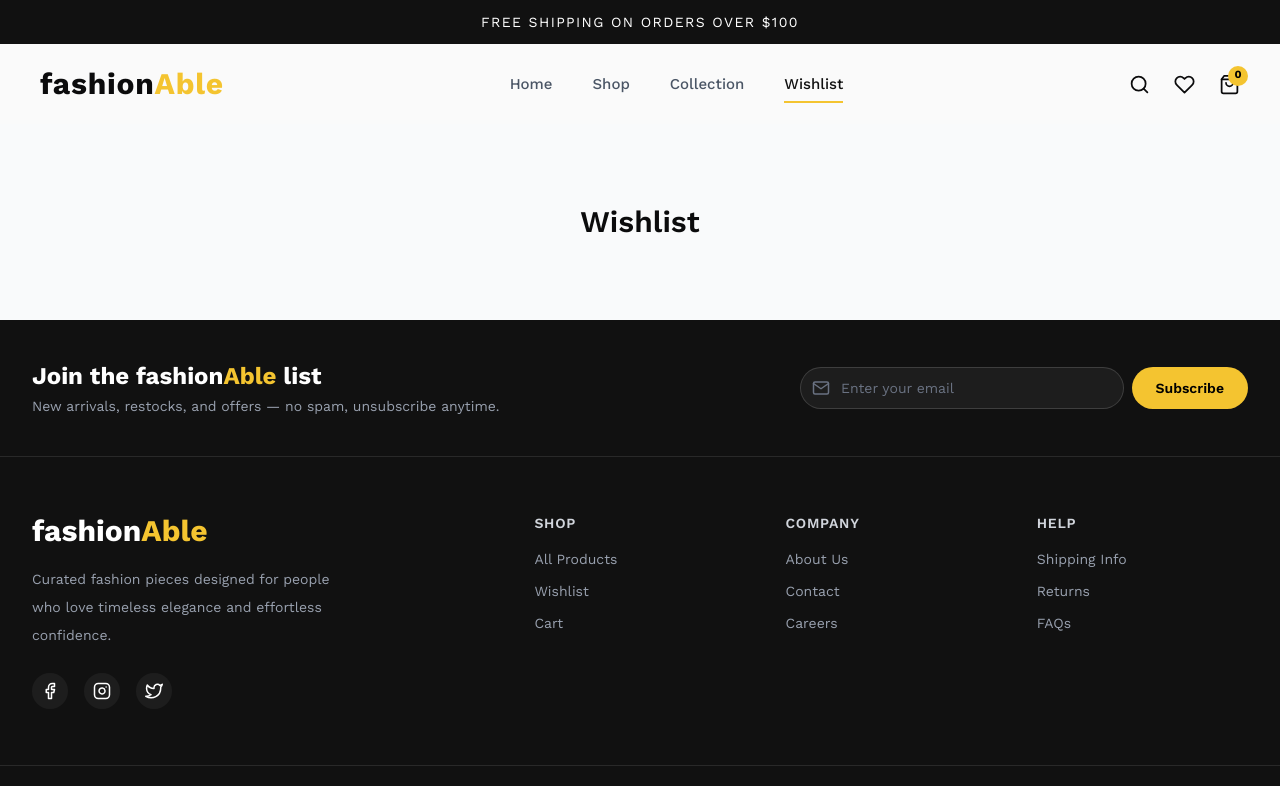
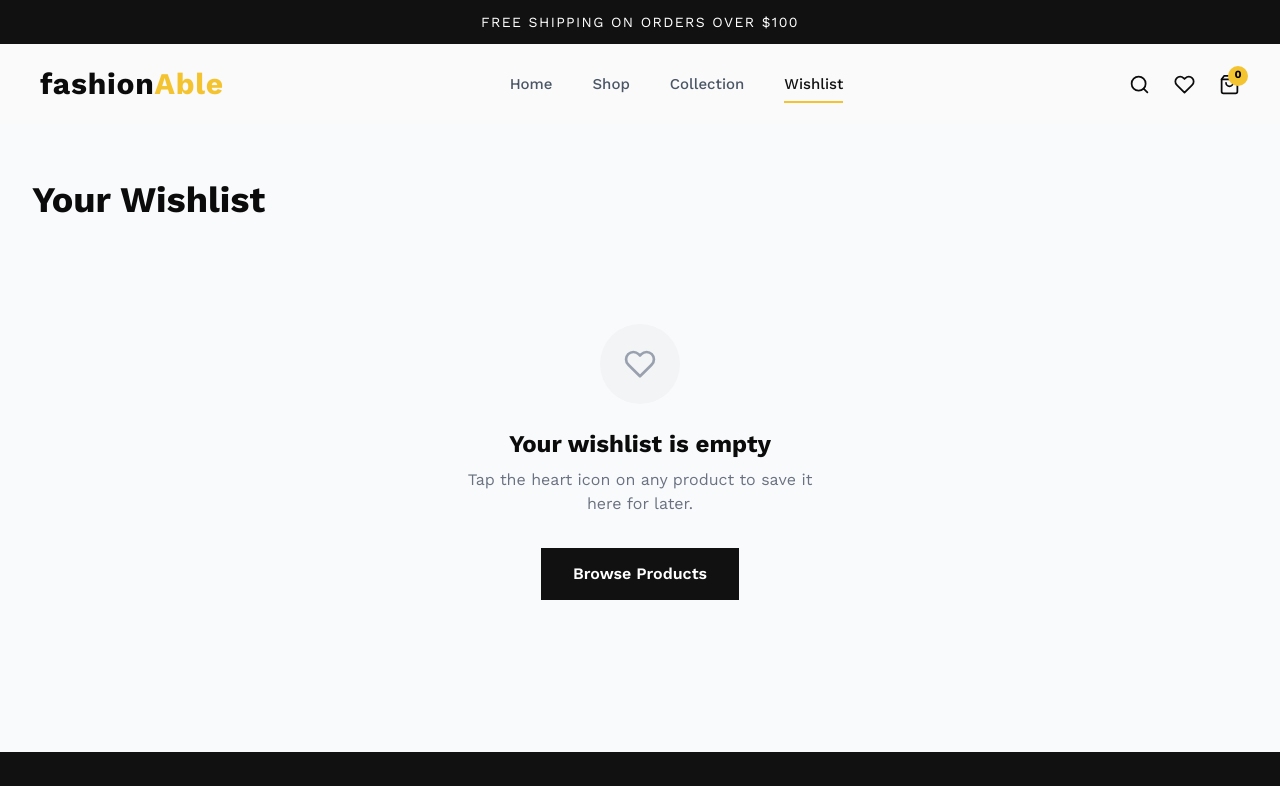
Before and after one commit to lamifaharia/fashionAble, a React (Vite) app: page /wishlist in a window 1280 px wide. Shown: the top 786 px of the page. Built offline with nearby package versions, Linux system fonts and the light colour scheme.

Commit message:
complete wishlidt and notfound page

```diff
--- a/src/pages/NotFound.jsx
+++ b/src/pages/NotFound.jsx
@@ -1,22 +1,29 @@
 import { Link } from "react-router-dom";
+import { FiArrowLeft } from "react-icons/fi";
 
-const NotFound = () => {
+export default function NotFound() {
   return (
-    <section className="min-h-screen flex flex-col items-center justify-center gap-4">
-      <h1 className="text-7xl font-bold">404</h1>
-
-      <p className="text-gray-600">
-        Page not found.
+    <div className="w-full max-w-7xl mx-auto px-4 sm:px-6 lg:px-8 py-24 flex flex-col items-center text-center">
+      <p className="text-8xl md:text-9xl font-black text-[#111111] leading-none">
+        404
       </p>
-
+      <p className="text-[#F4C430] font-semibold uppercase tracking-[0.2em] text-sm mt-2">
+        Page not found
+      </p>
+      <h1 className="text-2xl md:text-3xl font-bold mt-6">
+        This page took a wrong turn
+      </h1>
+      <p className="text-gray-500 mt-3 max-w-md">
+        The page you're looking for doesn't exist or may have been moved.
+        Let's get you back on track.
+      </p>
       <Link
         to="/"
-        className="bg-black text-white px-6 py-3 rounded-lg"
+        className="flex items-center gap-2 bg-[#111111] text-white font-semibold px-8 py-3.5 mt-8 hover:bg-black/80 transition-colors"
       >
-        Go Home
+        <FiArrowLeft size={16} />
+        Back to Home
       </Link>
-    </section>
+    </div>
   );
-};
-
-export default NotFound;
+}
--- a/src/pages/Wishlist.jsx
+++ b/src/pages/Wishlist.jsx
@@ -1,11 +1,53 @@
-const Wishlist = () => {
+import { Link } from "react-router-dom";
+import { FiHeart } from "react-icons/fi";
+import { useWishlist } from "../context/WishlistContext";
+import { products } from "../data/products";
+import ProductCard from "../components/products/ProductCard";
+
+export default function Wishlist() {
+  const { ids } = useWishlist();
+  const wishlistedProducts = products.filter((p) => ids.includes(p.id));
+
+  if (wishlistedProducts.length === 0) {
+    return (
+      <div className="w-full max-w-7xl mx-auto px-4 sm:px-6 lg:px-8 py-10 md:py-14">
+        <h1 className="text-3xl md:text-4xl font-bold mb-2">Your Wishlist</h1>
+        <div className="flex flex-col items-center justify-center text-center py-24">
+          <div className="w-20 h-20 rounded-full bg-gray-100 flex items-center justify-center mb-6">
+            <FiHeart size={32} className="text-gray-400" />
+          </div>
+          <h2 className="text-2xl font-bold">Your wishlist is empty</h2>
+          <p className="text-gray-500 mt-2 max-w-sm">
+            Tap the heart icon on any product to save it here for later.
+          </p>
+          <Link
+            to="/products"
+            className="mt-8 bg-[#111111] text-white font-semibold px-8 py-3.5 hover:bg-black/80 transition-colors"
+          >
+            Browse Products
+          </Link>
+        </div>
+      </div>
+    );
+  }
+
   return (
-    <section className="py-20 text-center">
-      <h2 className="text-3xl font-semibold">
-        Wishlist
-      </h2>
-    </section>
+    <div className="w-full max-w-7xl mx-auto px-4 sm:px-6 lg:px-8 py-10 md:py-14">
+      <h1 className="text-3xl md:text-4xl font-bold mb-2">
+        Your Wishlist{" "}
+        <span className="text-gray-400 font-normal text-xl">
+          ({wishlistedProducts.length})
+        </span>
+      </h1>
+      <p className="text-gray-500 mb-8 text-sm">
+        Items you've saved for later.
+      </p>
+
+      <div className="grid grid-cols-2 md:grid-cols-3 gap-x-6 gap-y-10">
+        {wishlistedProducts.map((product) => (
+          <ProductCard key={product.id} product={product} />
+        ))}
+      </div>
+    </div>
   );
-};
-
-export default Wishlist;
+}
```
